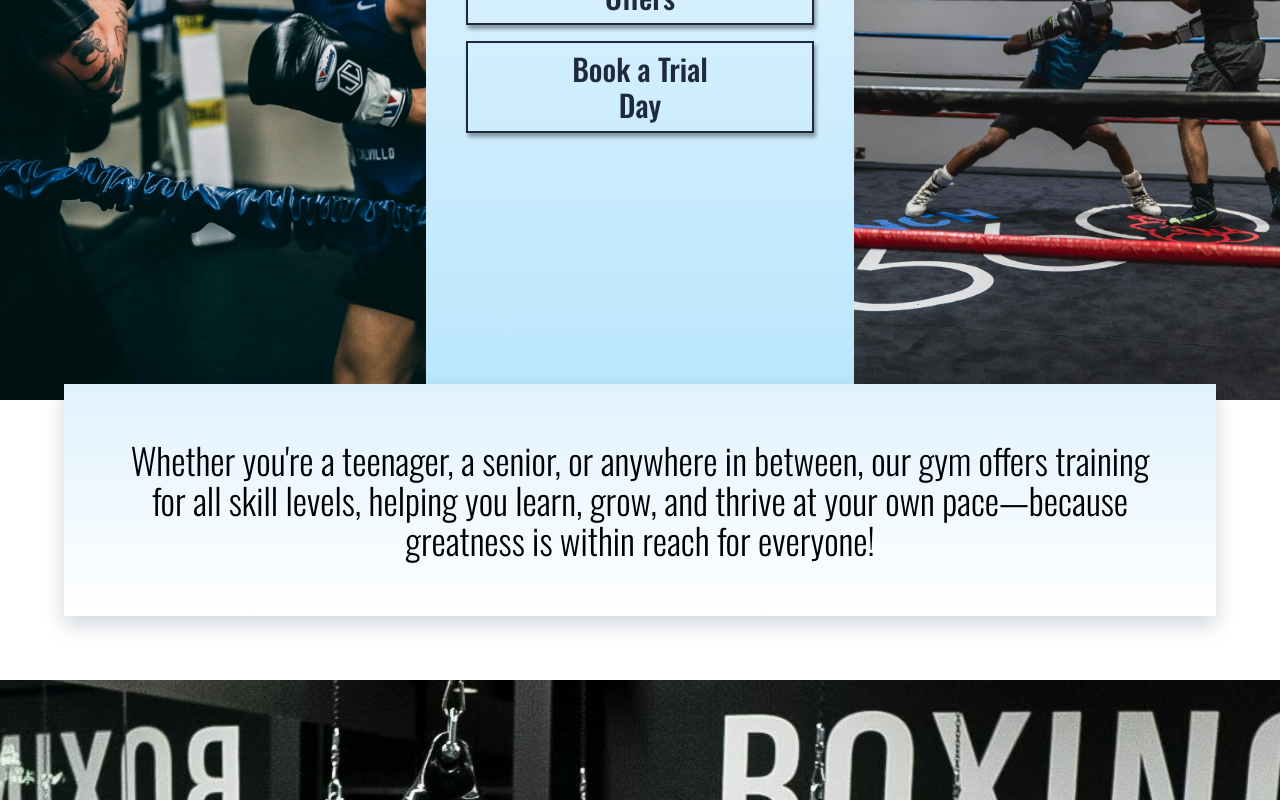
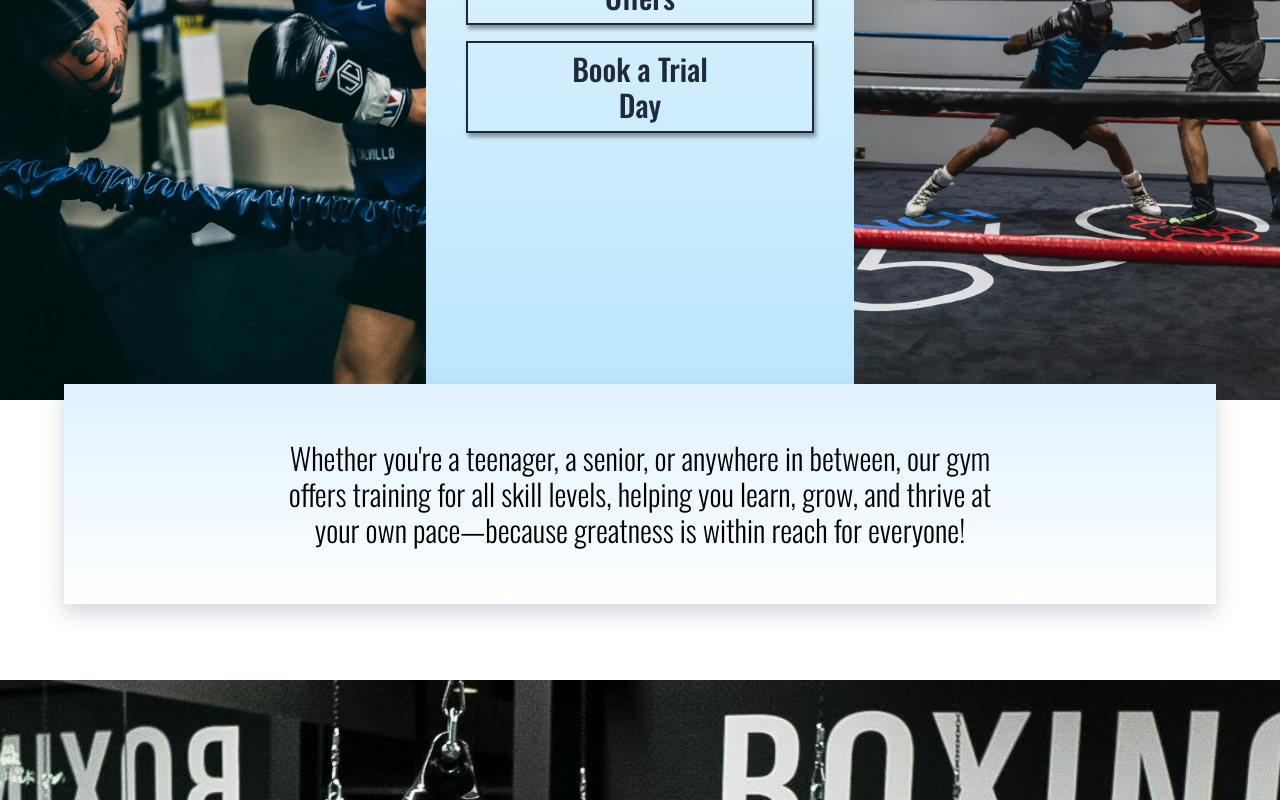
Before and after one commit to stefandm/apexPulse, a React (Vite) app: page / in a window 1280 px wide. Shown: the part 480-1280 px from the top of the page. Built offline with nearby package versions, Linux system fonts and the light colour scheme.

Commit message:
Linting errors + both paragraphs are the same size

```diff
--- a/src/components/Contact.jsx
+++ b/src/components/Contact.jsx
@@ -1,5 +1,3 @@
-import React from 'react';
-
 import { MapContainer, TileLayer, Marker, Popup } from 'react-leaflet';
 import 'leaflet/dist/leaflet.css';
 import L from 'leaflet';
--- a/src/components/Membership/MembCard.jsx
+++ b/src/components/Membership/MembCard.jsx
@@ -1,5 +1,3 @@
-import React from 'react';
-
 import PropTypes from 'prop-types';
 
 const MembCard = ({ header, text, ages, price }) => {
--- a/src/components/Membership/Membership.jsx
+++ b/src/components/Membership/Membership.jsx
@@ -1,5 +1,3 @@
-import React from 'react';
-
 import Slider from "react-slick";
 import "slick-carousel/slick/slick.css";
 import "slick-carousel/slick/slick-theme.css";
--- a/src/components/Paragraph.jsx
+++ b/src/components/Paragraph.jsx
@@ -1,5 +1,3 @@
-import React from 'react';
-
 const Paragraph = () => {
   return (
     <section
@@ -12,7 +10,7 @@ const Paragraph = () => {
         aria-label='Paragraph content container'
       >
         <h1
-          className='font-oswald bg-opacity-70 text-xl md:text-4xl font-light p-4 my-4 py-10 text-center'
+          className='font-oswald bg-opacity-70 text-xl md:text-3xl font-light p-4 my-4 py-10 text-center md:w-[70%]'
           aria-label='Inspirational gym training message'
         >
           Whether you&apos;re a teenager, a senior, or anywhere in between, our gym offers training for all skill levels, helping you learn, grow, and thrive at your own pace—because greatness is within reach for everyone!
--- a/src/components/Schedule/DayCard.jsx
+++ b/src/components/Schedule/DayCard.jsx
@@ -1,5 +1,3 @@
-import React from 'react';
-
 import PropTypes from 'prop-types';
 import { useState, useRef, useEffect } from 'react';
 
--- a/src/components/Schedule/Schedule.jsx
+++ b/src/components/Schedule/Schedule.jsx
@@ -1,5 +1,3 @@
-import React from 'react';
-
 import DayCard from "./DayCard";
 
 function Schedule() {
--- a/src/components/Trial.jsx
+++ b/src/components/Trial.jsx
@@ -1,9 +1,7 @@
-import React from 'react';
-
 import { FaWhatsapp } from "react-icons/fa";
 import { FaPhoneAlt } from "react-icons/fa";
 import trialImg from '../assets/trialDayCut.jpg';
-import mobileImg from '../assets/sparring2.jpg'; // Assuming you have a mobile-specific image
+import mobileImg from '../assets/sparring2.jpg';
 
 const Trial = () => {
   return (
```
